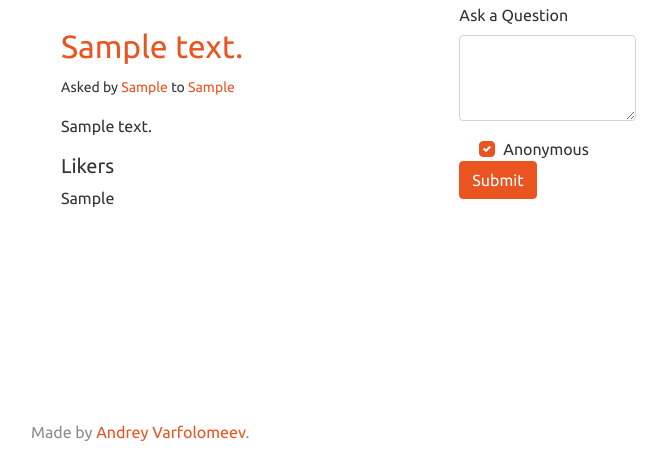
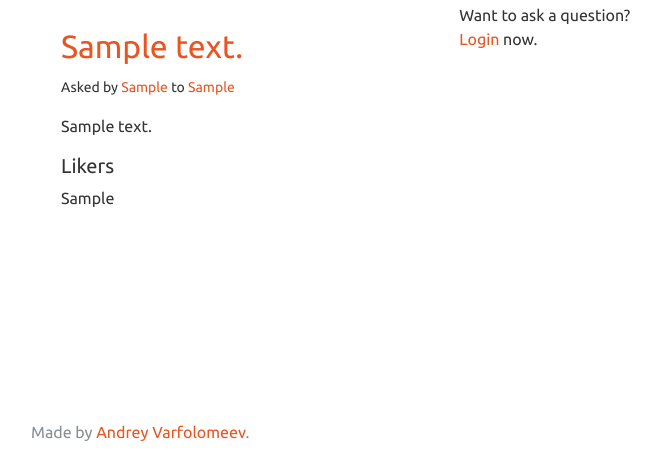
Before and after one commit to andreyvpng/askme, a Django app: template django/user/templates/user/profile.html in a window 1280 px wide. Shown: the part 338-800 px from the top of the page, without its empty margins (284-951 px from the left). Run offline with Django 3.2, Linux system fonts and the light colour scheme; tables that the repository leaves empty hold one stand-in row (values such as "Sample post"); the template is opened without the code that fills it: values that come from a table or form of the project are taken from there, most other values are stand-ins (such as "Sample title", 1, 10 or a date in 2020); some libraries are stand-ins or nearby versions.

Commit message:
show ask form only when user is authenticated

```diff
--- a/django/user/templates/user/profile.html
+++ b/django/user/templates/user/profile.html
@@ -21,7 +21,11 @@
     {% endfor %}
   </div>
   <div class="order-1 order-sm-2 col-sm-4">
+    {% if request.user.is_authenticated %}
     {% include 'core/common/question_form.html' with asked_to=object.id %}
+    {% else %}
+    Want to ask a question? <a href="{% url 'user:login' %}">Login</a> now.
+    {% endif %}
   </div>
 </div>
 {% endblock %}
```
